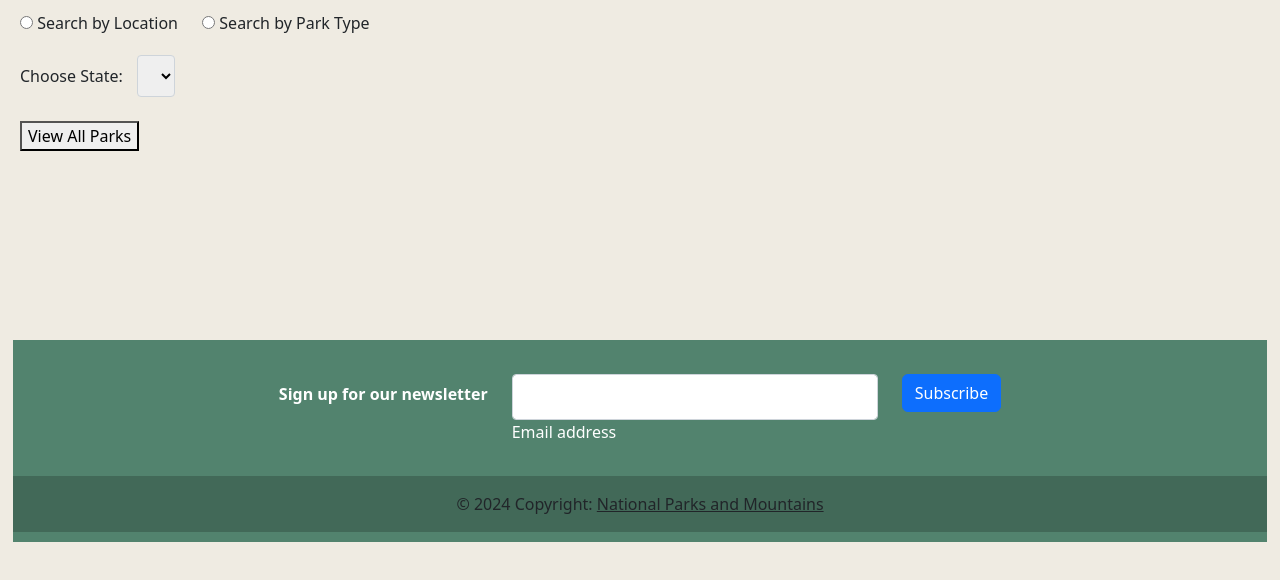
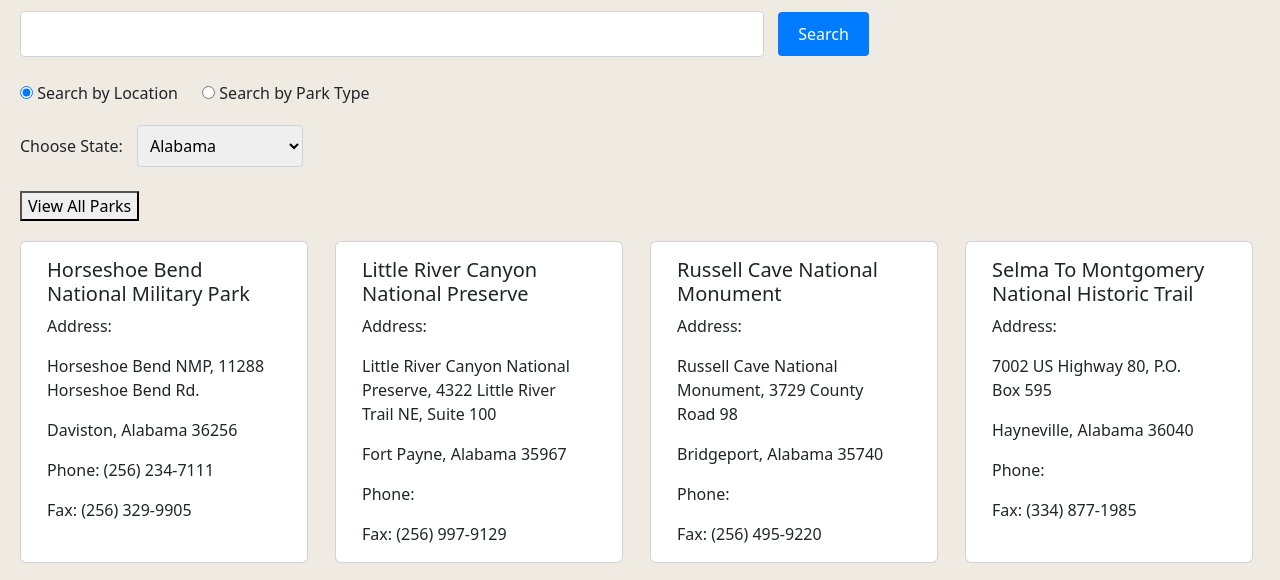
Before and after one commit to GuadalupeArgumedoSaucedo/National_Parks, a plain HTML site: page HTML/national parks.html in a window 1280 px wide. Shown: the part 154-734 px from the top of the page. Drawn offline with nearby package versions, Linux system fonts and the light colour scheme.

Commit message:
final commit

```diff
--- a/HTML/national parks.html
+++ b/HTML/national parks.html
@@ -36,6 +36,11 @@
     <main>
         <section id="search-section">
             <h2>National Parks</h2>
+
+        <input type="text" name="search" id="input-search">
+        <button type="button" id="input-search-button">Search</button>
+        <br>
+        <br>
 
         <label for="search-by-location" id="search-by-location">
             <input type="radio" id="search-by-location-radio" name="search-type" value="location" checked>
--- a/JavaScript/nationalParks.js
+++ b/JavaScript/nationalParks.js
@@ -1,11 +1,4 @@
 "use strict";
-
-window.onload = function() {
-  var radios = document.querySelectorAll('input[type="radio"]');
-  radios.forEach(function(radio) {
-      radio.checked = false;
-  });
-};
 
 // Import data arrays
 import { locationArray } from "./locationData.js";
@@ -68,7 +61,7 @@ function toggleSearchOptions() {
   if (searchLocationRadio.checked) {
     searchLabel.textContent = "Choose State:";
     populateDropdown(searchInput, locationArray);
-    parkTemplate(searchInput.value);
+    parkTemplate(inputSearch.value);
   } else if (searchTypeRadio.checked) {
     searchLabel.textContent = "Choose Park Type:";
     populateDropdown(searchInput, parkTypesArray);
```
